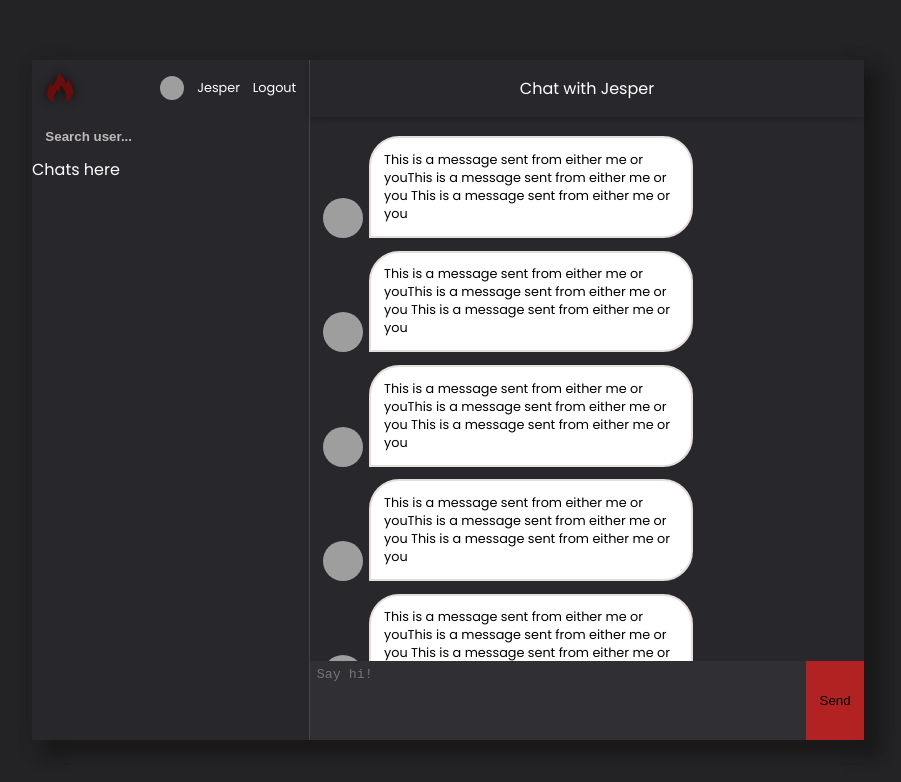
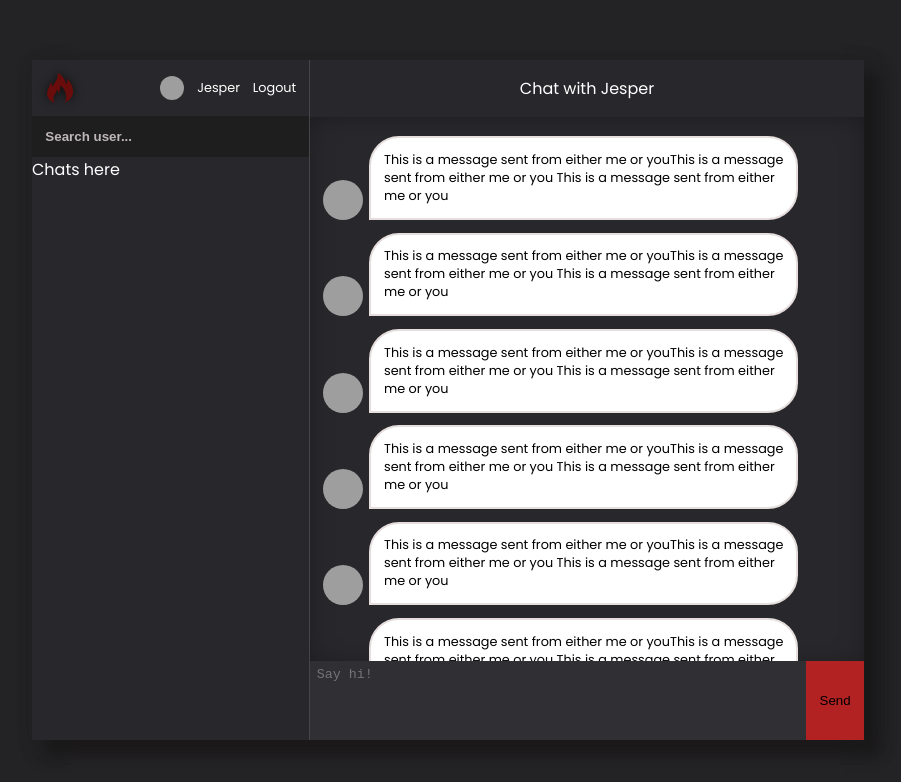
Before and after one commit to jeppe314/chat, a React (Create React App) app: page / in a window 1280 px wide. Shown: the top 782 px of the page, without its empty margins (192-1093 px from the left). Built offline with nearby package versions, Linux system fonts and the light colour scheme; grey boxes are pictures that could not be loaded.

Commit message:
Inset box shadow to chat area

```diff
--- a/src/styles.scss
+++ b/src/styles.scss
@@ -188,7 +188,7 @@ body {
           border: none;
           padding: 1em;
           color: $slate;
-          background-color: $grayLight;
+          background-color: rgba(27, 27, 27, 0.689);
           // font-family: "Roboto Condensed", "Sans";
 
           &:focus {
@@ -211,7 +211,7 @@ body {
       .chatHeader {
         padding: 1em;
         text-align: center;
-        box-shadow: rgba(0, 0, 0, 0.16) 0px 3px 6px;
+        // box-shadow: rgba(0, 0, 0, 0.16) 0px 3px 6px;
 
         // border-bottom: 2px solid $slate;
       }
@@ -244,6 +244,7 @@ body {
         overflow: scroll;
         font-size: 0.8em;
         padding: 1em;
+        box-shadow: rgba(0, 0, 0, 0.527) 0px 2px 30px -10px inset;
       }
 
       .message {
@@ -251,7 +252,7 @@ body {
         align-items: flex-end;
         gap: 0.5em;
         padding: 0.5em 0;
-        max-width: 70%;
+        max-width: 90%;
 
         img {
           width: 40px;
```
